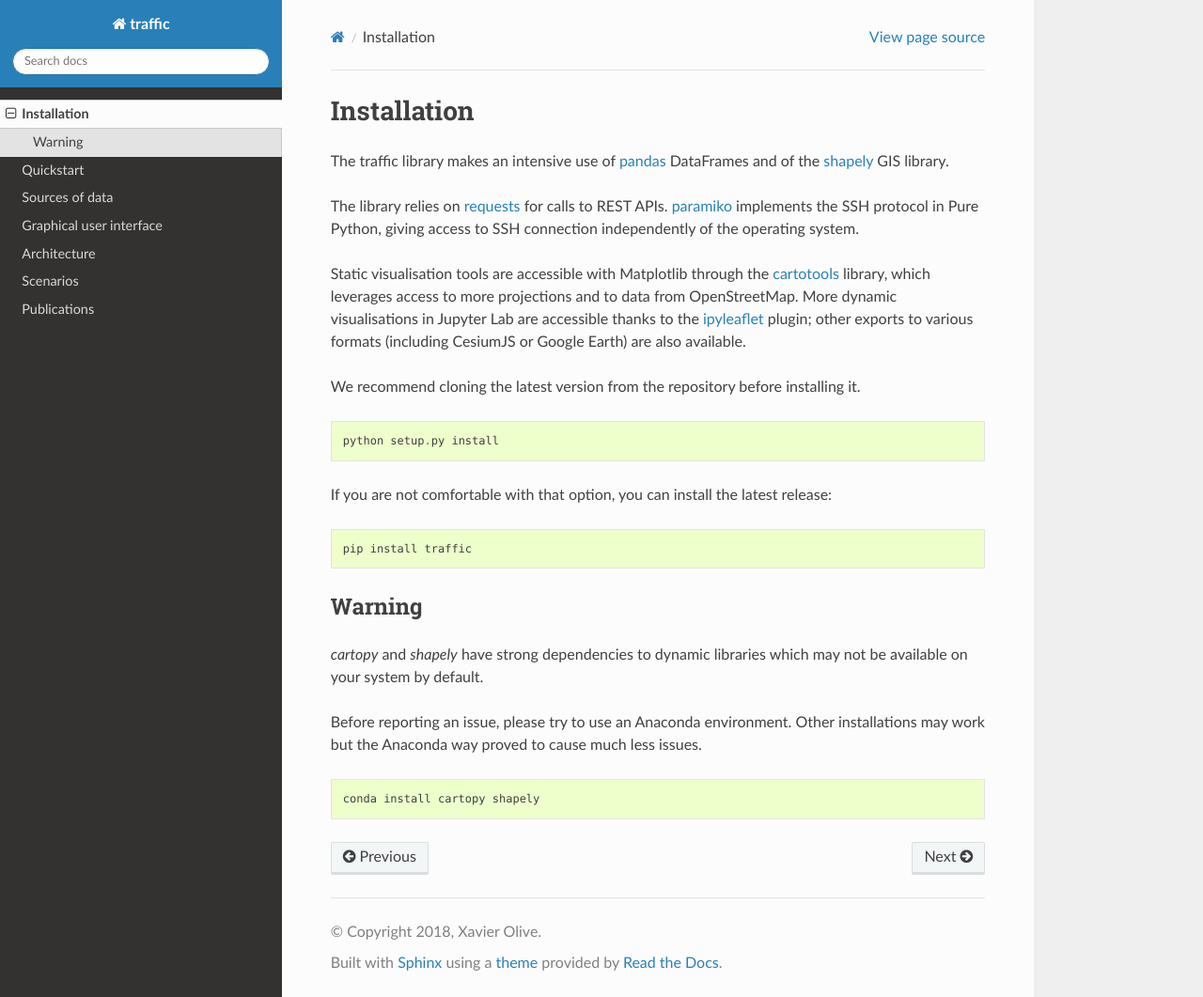
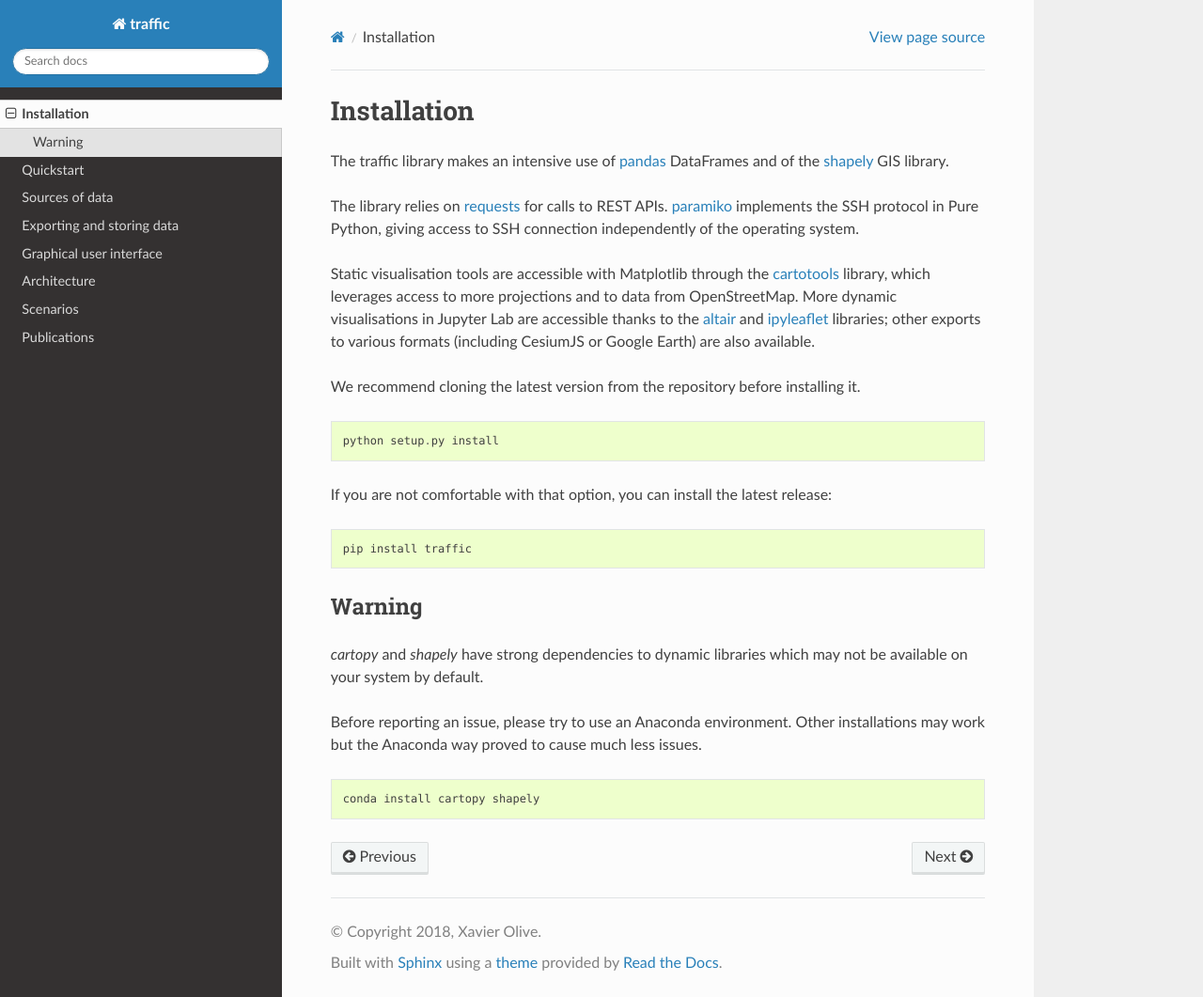
Before and after one commit to xoolive/traffic, a Sphinx documentation site: the page built from docs/installation.rst, in a window 1280 px wide and 1061 px high. Shown: the whole window at 94% size. Built offline with Sphinx 7.4.7 and the Read the Docs theme 2.0.0, drawn with Linux system fonts in a browser that asks for light colours; nearby versions of some CDN libraries; a script that is not in the unit is left out; comment, search, counter and statistics services are not loaded.

Commit message:
documentation: export and store data

```diff
--- a/docs/index.rst
+++ b/docs/index.rst
@@ -28,6 +28,7 @@
    installation
    quickstart
    data
+   export
    gui
    architecture
    scenarios
--- a/docs/installation.rst
+++ b/docs/installation.rst
@@ -13,8 +13,8 @@
 Static visualisation tools are accessible with Matplotlib through the
 `cartotools <https://github.com/xoolive/cartotools>`_ library, which leverages
 access to more projections and to data from OpenStreetMap. More dynamic
-visualisations in Jupyter Lab are accessible thanks to the `ipyleaflet
-<http://ipyleaflet.readthedocs.io/>`_ plugin; other exports to various formats
+visualisations in Jupyter Lab are accessible thanks to the `altair <https://altair-viz.github.io/>`_ and `ipyleaflet
+<http://ipyleaflet.readthedocs.io/>`_ libraries; other exports to various formats
 (including CesiumJS or Google Earth) are also available.
 
 We recommend cloning the latest version from the repository before installing it.
--- a/docs/publications.rst
+++ b/docs/publications.rst
@@ -1,5 +1,8 @@
 Publications
 ============
+
+- | X. Olive and L. Basora
+  | **Identifying Anomalies in past en-route Trajectories with Clustering and Anomaly Detection Methods**. *Proceedings of the 13th Air Traffic Management R&D Seminar*, 2019
 
 - | X. Olive, J. Grignard, T. Dubot and J. Saint-Lot.
   | **Detecting Controllers' Actions in Past Mode S Data by Autoencoder-Based Anomaly Detection**. *Proceedings of the SESAR Innovation Days*, 2018
```
Also changed, not shown: docs/export.rst (added, +47 -0 lines), 1 other file.
